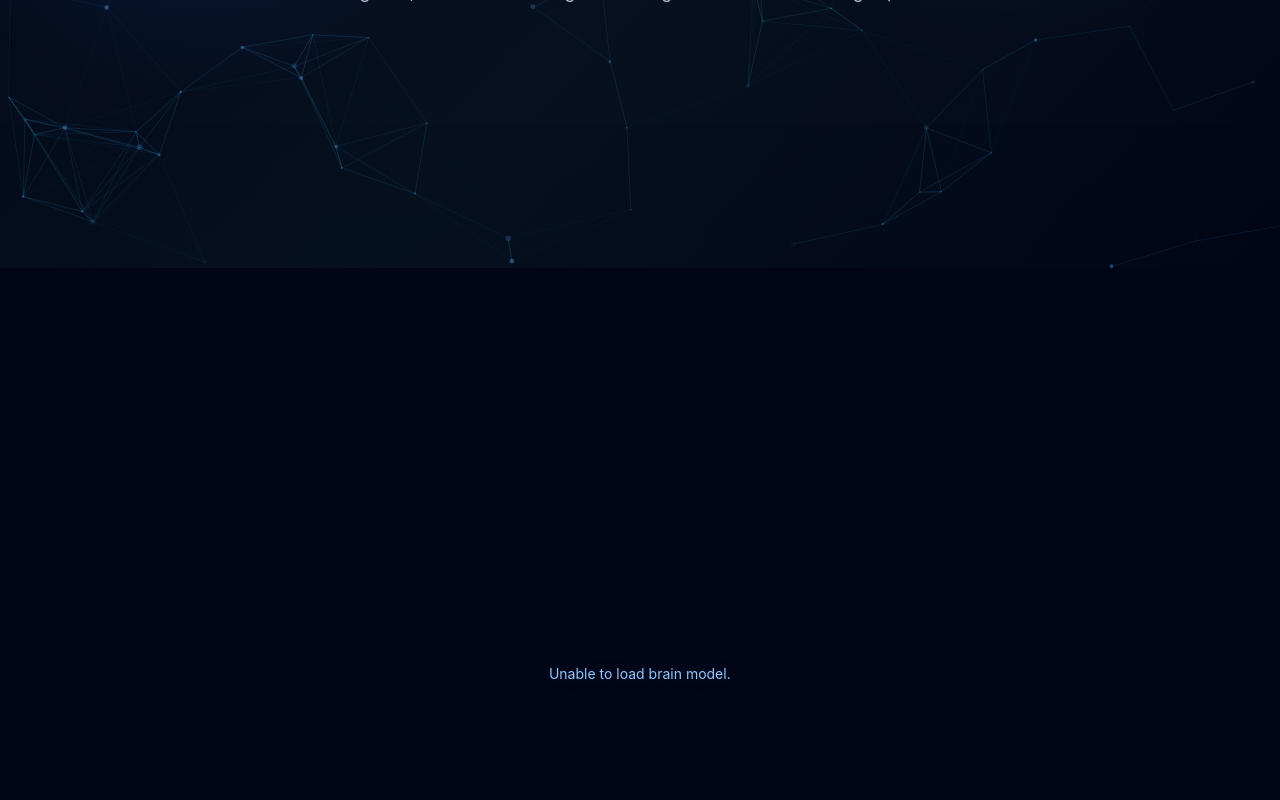
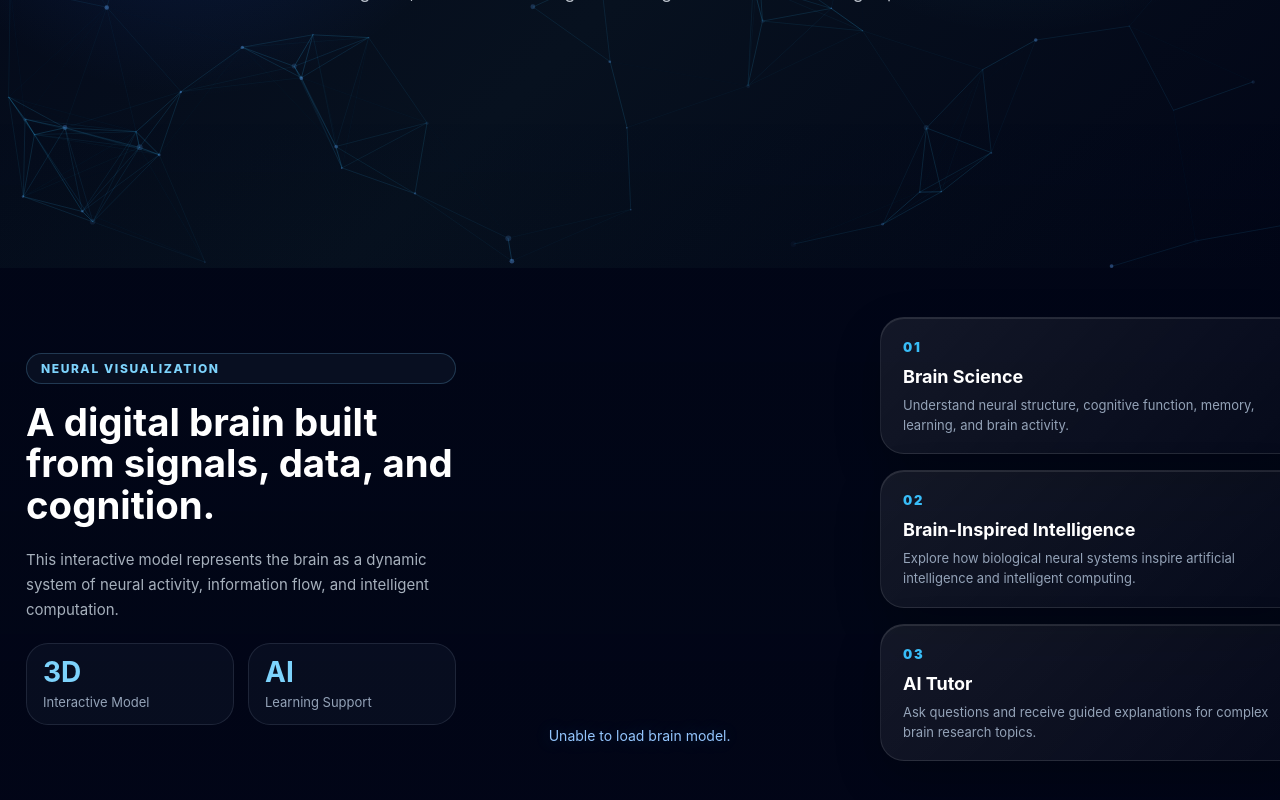
Before and after one commit to Klisiya/brain-research-assistant, a React (Vite) app in the folder frontend/: page / in a window 1280 px wide. Shown: the part 532-1332 px from the top of the page. Built offline with nearby package versions, Linux system fonts and the light colour scheme; no server answers.

Commit message:
Add brain section content and layout

```diff
--- a/frontend/src/components/BrainSection.css
+++ b/frontend/src/components/BrainSection.css
@@ -1,19 +1,27 @@
 .brain-section {
   --brain-model-size: 450px;
   --brain-stage-x: 0px;
-  --brain-stage-y: -40px;
+  --brain-stage-y: 45px;
+  --brain-glow-offset-y: 50px;
   --brain-glow-opacity: 0;
   --brain-orbit-opacity: 0;
   --brain-stage-glow-opacity: 0;
+  --brain-copy-opacity: 1;
+  --brain-copy-visibility: visible;
+  --brain-copy-pointer-events: auto;
+  --brain-copy-y: -40px;
+  --brain-left-x: 0px;
+  --brain-right-x: 0px;
 
   position: relative;
   z-index: 2;
   min-height: 260vh;
-  padding: 35px 5vw 0;
+  padding: 35px 0 0;
   display: grid;
   align-items: start;
   justify-items: center;
   overflow: visible;
+  overflow-x: clip;
   background: linear-gradient(180deg, rgba(2, 6, 23, 0.02), rgba(2, 6, 23, 0.62));
 }
 
@@ -29,14 +37,23 @@
   isolation: isolate;
 }
 
+.brain-section-visual {
+  position: absolute;
+  inset: 0;
+  z-index: 1;
+  display: grid;
+  place-items: center;
+  pointer-events: none;
+}
+
 .brain-section-stage::before {
   content: "";
   position: fixed;
   inset: 0;
   z-index: 0;
   background:
-    radial-gradient(circle at 50% 50%, rgba(56, 189, 248, 0.13), transparent 34%),
-    radial-gradient(circle at 50% 50%, rgba(168, 85, 247, 0.08), transparent 46%);
+    radial-gradient(circle at 50% calc(50% - var(--brain-glow-offset-y)), rgba(56, 189, 248, 0.13), transparent 34%),
+    radial-gradient(circle at 50% calc(50% - var(--brain-glow-offset-y)), rgba(168, 85, 247, 0.08), transparent 46%);
   opacity: var(--brain-stage-glow-opacity);
   pointer-events: none;
 }
@@ -46,14 +63,15 @@
   z-index: 3;
   display: grid;
   place-items: center;
-  transform: translate3d(var(--brain-stage-x), var(--brain-stage-y), 0);
+  transform: translate3d(var(--brain-stage-x), calc(var(--brain-stage-y) - 35px), 0);
   will-change: transform;
+  pointer-events: auto;
 }
 
 .brain-section-glow {
   position: fixed;
   left: 50vw;
-  top: 50vh;
+  top: calc(50vh - var(--brain-glow-offset-y));
   z-index: 1;
   width: 430px;
   height: 430px;
@@ -149,6 +167,195 @@
   pointer-events: none;
 }
 
+.brain-section-content {
+  position: absolute;
+  inset: 0;
+  z-index: 4;
+  display: grid;
+  grid-template-columns:
+    minmax(520px, 1fr)
+    minmax(420px, 520px)
+    minmax(560px, 1fr);
+  gap: 34px;
+  align-items: center;
+  width: 100%;
+  padding: 55px 4vw 45px;
+  opacity: var(--brain-copy-opacity);
+  visibility: var(--brain-copy-visibility);
+  pointer-events: none;
+  transition: opacity 0.12s linear;
+  will-change: opacity;
+}
+
+.brain-showcase-copy,
+.brain-showcase-right {
+  position: relative;
+  z-index: 4;
+  pointer-events: var(--brain-copy-pointer-events);
+  will-change: transform;
+}
+
+.brain-showcase-left {
+  grid-column: 1;
+  transform: translate3d(var(--brain-left-x), calc(var(--brain-copy-y) + 15px), 0);
+  transition: transform 0.08s linear;
+}
+
+.brain-showcase-right {
+  grid-column: 3;
+  display: flex;
+  flex-direction: column;
+  gap: 16px;
+  transform: translate3d(var(--brain-right-x), calc(var(--brain-copy-y) + 15px), 0);
+  transition: transform 0.08s linear;
+}
+
+.brain-section-tag {
+  display: flex;
+  width: 100%;
+  align-items: center;
+  margin-bottom: 18px;
+  padding: 7px 14px;
+  border-radius: 999px;
+  background: rgba(15, 23, 42, 0.58);
+  border: 1px solid rgba(125, 211, 252, 0.22);
+  color: #7dd3fc;
+  font-size: 12px;
+  font-weight: 800;
+  letter-spacing: 1.6px;
+  text-transform: uppercase;
+}
+
+.brain-showcase-left h2 {
+  margin: 0;
+  color: #ffffff;
+  font-size: clamp(28px, 3vw, 48px);
+  line-height: 1.08;
+  letter-spacing: 0;
+}
+
+.brain-showcase-left p {
+  margin: 22px 0 0;
+  color: rgba(203, 213, 225, 0.82);
+  font-size: 15px;
+  line-height: 1.65;
+}
+
+.brain-showcase-mini-stats {
+  display: grid;
+  grid-template-columns: 1fr 1fr;
+  gap: 14px;
+  margin-top: 20px;
+}
+
+.brain-showcase-mini-stats div {
+  padding: 14px 16px;
+  border-radius: 22px;
+  background: rgba(15, 23, 42, 0.48);
+  border: 1px solid rgba(148, 163, 184, 0.16);
+  backdrop-filter: blur(18px);
+  -webkit-backdrop-filter: blur(18px);
+}
+
+.brain-showcase-mini-stats strong {
+  display: block;
+  color: #7dd3fc;
+  font-size: 28px;
+  line-height: 1;
+}
+
+.brain-showcase-mini-stats span {
+  display: block;
+  margin-top: 8px;
+  color: #94a3b8;
+  font-size: 13px;
+}
+
+.brain-showcase-info-card {
+  padding: 18px 22px;
+  border-radius: 24px;
+  background:
+    linear-gradient(
+      135deg,
+      rgba(255, 255, 255, 0.075),
+      rgba(255, 255, 255, 0.018)
+    );
+  border: 1px solid rgba(255, 255, 255, 0.10);
+  backdrop-filter: blur(22px) saturate(180%);
+  -webkit-backdrop-filter: blur(22px) saturate(180%);
+  box-shadow:
+    0 18px 46px rgba(0, 0, 0, 0.22),
+    inset 0 1px 0 rgba(255, 255, 255, 0.10);
+  transition:
+    transform 0.25s ease,
+    border-color 0.25s ease,
+    box-shadow 0.25s ease;
+}
+
+.brain-showcase-info-card span {
+  color: #38bdf8;
+  font-size: 13px;
+  font-weight: 900;
+  letter-spacing: 1.8px;
+}
+
+.brain-showcase-info-card h3 {
+  margin: 10px 0 8px;
+  color: #ffffff;
+  font-size: 18px;
+  letter-spacing: 0;
+}
+
+.brain-showcase-info-card p {
+  margin: 0;
+  color: #94a3b8;
+  font-size: 13px;
+  line-height: 1.55;
+}
+
+.brain-showcase-info-card:hover {
+  transform: translateX(-8px) scale(1.02);
+  border-color: rgba(125, 211, 252, 0.32);
+  box-shadow:
+    0 24px 60px rgba(56, 189, 248, 0.16),
+    inset 0 1px 0 rgba(255, 255, 255, 0.14);
+}
+
+@media (max-width: 1500px) and (min-width: 1181px) {
+  .brain-section-content {
+    grid-template-columns:
+      minmax(430px, 1fr)
+      minmax(380px, 420px)
+      minmax(430px, 1fr);
+    gap: 22px;
+    padding: 55px 2vw 45px;
+  }
+}
+
+@media (max-width: 1180px) and (min-width: 761px) {
+  .brain-section-content {
+    grid-template-columns:
+      minmax(160px, 0.85fr)
+      minmax(300px, 400px)
+      minmax(180px, 1fr);
+    gap: 20px;
+    padding: 55px 4vw 45px;
+  }
+
+  .brain-showcase-left h2 {
+    font-size: clamp(24px, 3vw, 36px);
+  }
+
+  .brain-showcase-left p {
+    font-size: 14px;
+  }
+
+  .brain-showcase-mini-stats div,
+  .brain-showcase-info-card {
+    padding: 14px 16px;
+  }
+}
+
 @keyframes brainShowcasePulse {
   0%,
   100% {
@@ -184,6 +391,8 @@
 
 @media (max-width: 760px) {
   .brain-section {
+    --brain-glow-offset-y: 0px;
+
     min-height: auto;
     padding: 54px 20px 64px;
   }
@@ -192,13 +401,23 @@
     position: relative;
     top: auto;
     width: min(430px, 92vw);
-    height: 430px;
-    min-height: 430px;
+    height: auto;
+    min-height: 0;
+    display: flex;
+    flex-direction: column;
     transform: none;
   }
 
   .brain-section-stage::before {
     position: absolute;
+  }
+
+  .brain-section-visual {
+    position: relative;
+    inset: auto;
+    width: 100%;
+    height: 430px;
+    min-height: 430px;
   }
 
   .brain-section-model-layer {
@@ -234,6 +453,48 @@
     height: min(var(--brain-model-size), 420px);
     min-height: 0;
   }
+
+  .brain-section-content {
+    position: relative;
+    inset: auto;
+    display: grid;
+    grid-template-columns: 1fr;
+    gap: 22px;
+    width: 100%;
+    padding: 22px 0 0;
+    opacity: 1;
+    visibility: visible;
+    pointer-events: auto;
+  }
+
+  .brain-showcase-left,
+  .brain-showcase-right {
+    grid-column: 1;
+    transform: none;
+    pointer-events: auto;
+  }
+
+  .brain-section-tag {
+    margin-bottom: 14px;
+  }
+
+  .brain-showcase-left h2 {
+    font-size: clamp(26px, 9vw, 34px);
+    line-height: 1.12;
+  }
+
+  .brain-showcase-left p {
+    margin-top: 16px;
+    font-size: 14px;
+  }
+
+  .brain-showcase-mini-stats {
+    grid-template-columns: 1fr;
+  }
+
+  .brain-showcase-info-card:hover {
+    transform: none;
+  }
 }
 
 @media (max-width: 480px) {
@@ -242,6 +503,11 @@
   }
 
   .brain-section-stage {
+    height: auto;
+    min-height: 0;
+  }
+
+  .brain-section-visual {
     height: 390px;
     min-height: 390px;
   }
@@ -264,10 +530,22 @@
     width: min(var(--brain-model-size), 92vw);
     height: min(var(--brain-model-size), 390px);
   }
+
+  .brain-showcase-info-card {
+    padding: 16px 18px;
+    border-radius: 20px;
+  }
 }
 
 @media (prefers-reduced-motion: reduce) {
   .brain-section-orbit {
     animation: none;
   }
+
+  .brain-section-content,
+  .brain-showcase-left,
+  .brain-showcase-right,
+  .brain-showcase-info-card {
+    transition: none;
+  }
 }
--- a/frontend/src/components/BrainSection.tsx
+++ b/frontend/src/components/BrainSection.tsx
@@ -3,14 +3,14 @@ import './BrainSection.css'
 
 const brainModelPath = '/models/brain.glb'
 const modelViewerScriptPath = '/vendor/model-viewer.min.js'
-const sideViewStartAzimuth = 82
-const sideViewEndAzimuth = 104
-const sideViewRestAzimuth = 94
+const sideViewStartAzimuth = -30
+const sideViewRotationRange = 120
+const sideViewRestAzimuth = -30
 const sideViewDistance = 2.9
 const sideViewStartDistance = 3.05
 const sideViewEndDistance = 2.78
 const brainModelExposure = '0.74'
-const brainViewerRevision = 'section-progress-fit-v2'
+const brainViewerRevision = 'section-progress-orbit-v3'
 const brainParticleEmissiveColor = [0.784, 0.957, 1] as const
 const brainParticleBaseColor = [0, 0, 0, 1] as const
 const showcaseScrollStartDelay = 0.12
@@ -48,9 +48,9 @@ function smoothstep(start: number, end: number, value: number) {
 }
 
 function getBaseModelSize() {
-  const cssBase = Math.min(450, window.innerWidth * 0.32)
+  const cssBase = Math.min(480, window.innerWidth * 0.34)
 
-  return Math.max(cssBase, Math.min(340, window.innerWidth * 0.72))
+  return Math.max(cssBase, Math.min(360, window.innerWidth * 0.72))
 }
 
 function getExpandedModelSize(baseSize: number) {
@@ -99,7 +99,7 @@ function BrainSection() {
   const brainViewerSignature = [
     brainViewerRevision,
     sideViewStartAzimuth,
-    sideViewEndAzimuth,
+    sideViewRotationRange,
     sideViewRestAzimuth,
     sideViewDistance,
     sideViewStartDistance,
@@ -153,9 +153,15 @@ function BrainSection() {
     }
     const renderedScrollState = {
       cameraOrbit: '',
+      copyOpacity: '',
+      copyPointerEvents: '',
+      copyVisibility: '',
+      copyY: '',
       decorOpacity: '',
+      leftX: '',
       modelSize: '',
       phase: '',
+      rightX: '',
       stageY: '',
     }
     const cameraOrbitTarget = {
@@ -227,6 +233,7 @@ function BrainSection() {
       const progress = scrollState.currentProgress
       const growProgress = smoothstep(0.25, 0.65, progress)
       const exitProgress = smoothstep(0.9, 1, progress)
+      const textFadeProgress = reduceMotion ? 0 : smoothstep(0.25, 0.65, progress)
       const baseModelSize = getBaseModelSize()
       const expandedModelSize = getExpandedModelSize(baseModelSize)
       const activeGrowProgress = reduceMotion ? growProgress * 0.55 : growProgress
@@ -234,12 +241,23 @@ function BrainSection() {
       const modelSize = isCompact
         ? compactModelSize
         : lerp(baseModelSize, expandedModelSize, activeGrowProgress) * (1 - exitProgress * 0.08)
-      const stageY = isCompact ? 0 : lerp(-40, 0, growProgress)
+      const stageY = isCompact ? 0 : 45
+      const copyOpacity = isCompact ? 1 : clamp(1 - textFadeProgress, 0, 1)
+      const leftX = isCompact ? 0 : lerp(0, -86, textFadeProgress)
+      const rightX = isCompact ? 0 : lerp(0, 86, textFadeProgress)
+      const copyY = isCompact ? 0 : -40
       const phase =
         progress < 0.25 ? 'layout' : progress < 0.65 ? 'expand' : progress < 0.9 ? 'explore' : 'exit'
+      const copyVisible = copyOpacity > 0.02
       const nextDecorOpacity = scrollState.decorActive ? 'visible' : 'hidden'
       const nextModelSize = `${modelSize.toFixed(1)}px`
       const nextStageY = `${stageY.toFixed(1)}px`
+      const nextCopyOpacity = copyOpacity.toFixed(3)
+      const nextLeftX = `${leftX.toFixed(1)}px`
+      const nextRightX = `${rightX.toFixed(1)}px`
+      const nextCopyY = `${copyY}px`
+      const nextCopyVisibility = copyVisible ? 'visible' : 'hidden'
+      const nextCopyPointerEvents = copyVisible ? 'auto' : 'none'
 
       if (renderedScrollState.decorOpacity !== nextDecorOpacity) {
         renderedScrollState.decorOpacity = nextDecorOpacity
@@ -251,6 +269,36 @@ function BrainSection() {
       if (renderedScrollState.phase !== phase) {
         renderedScrollState.phase = phase
         section.dataset.showcasePhase = phase
+      }
+
+      if (renderedScrollState.copyOpacity !== nextCopyOpacity) {
+        renderedScrollState.copyOpacity = nextCopyOpacity
+        section.style.setProperty('--brain-copy-opacity', nextCopyOpacity)
+      }
+
+      if (renderedScrollState.copyVisibility !== nextCopyVisibility) {
+        renderedScrollState.copyVisibility = nextCopyVisibility
+        section.style.setProperty('--brain-copy-visibility', nextCopyVisibility)
+      }
+
+      if (renderedScrollState.copyPointerEvents !== nextCopyPointerEvents) {
+        renderedScrollState.copyPointerEvents = nextCopyPointerEvents
+        section.style.setProperty('--brain-copy-pointer-events', nextCopyPointerEvents)
+      }
+
+      if (renderedScrollState.leftX !== nextLeftX) {
+        renderedScrollState.leftX = nextLeftX
+        section.style.setProperty('--brain-left-x', nextLeftX)
+      }
+
+      if (renderedScrollState.rightX !== nextRightX) {
+        renderedScrollState.rightX = nextRightX
+        section.style.setProperty('--brain-right-x', nextRightX)
+      }
+
+      if (renderedScrollState.copyY !== nextCopyY) {
+        renderedScrollState.copyY = nextCopyY
+        section.style.setProperty('--brain-copy-y', nextCopyY)
       }
 
       if (renderedScrollState.modelSize !== nextModelSize) {
@@ -265,10 +313,9 @@ function BrainSection() {
 
       if (!userAdjustedCamera && !reduceMotion && !isCompact) {
         const cameraProgress = Math.min(progress, 0.65)
-        const cameraGrowProgress = smoothstep(0.25, 0.65, cameraProgress)
 
-        cameraOrbitTarget.azimuth = lerp(sideViewStartAzimuth, sideViewEndAzimuth, cameraGrowProgress)
-        cameraOrbitTarget.distance = lerp(sideViewStartDistance, sideViewEndDistance, cameraGrowProgress)
+        cameraOrbitTarget.azimuth = sideViewStartAzimuth + cameraProgress * sideViewRotationRange
+        cameraOrbitTarget.distance = lerp(sideViewStartDistance, sideViewEndDistance, growProgress)
       } else if (!userAdjustedCamera) {
         cameraOrbitTarget.azimuth = sideViewRestAzimuth
         cameraOrbitTarget.distance = sideViewDistance
@@ -336,6 +383,7 @@ function BrainSection() {
   return (
     <section ref={sectionRef} className="brain-section" aria-label="Interactive 3D brain model">
       <div className="brain-section-stage">
+        <div className="brain-section-visual">
           <div className="brain-section-glow" aria-hidden="true" />
           <div className="brain-section-orbit brain-section-orbit-one" aria-hidden="true" />
           <div className="brain-section-orbit brain-section-orbit-two" aria-hidden="true" />
@@ -350,6 +398,52 @@ function BrainSection() {
             )}
           </div>
         </div>
+
+        <div className="brain-section-content" aria-label="Brain visualization overview">
+          <div className="brain-showcase-copy brain-showcase-left">
+            <span className="brain-section-tag">Neural Visualization</span>
+
+            <h2>A digital brain built from signals, data, and cognition.</h2>
+
+            <p>
+              This interactive model represents the brain as a dynamic system of neural activity,
+              information flow, and intelligent computation.
+            </p>
+
+            <div className="brain-showcase-mini-stats">
+              <div>
+                <strong>3D</strong>
+                <span>Interactive Model</span>
+              </div>
+
+              <div>
+                <strong>AI</strong>
+                <span>Learning Support</span>
+              </div>
+            </div>
+          </div>
+
+          <div className="brain-showcase-right" aria-label="Brain research learning areas">
+            <div className="brain-showcase-info-card">
+              <span>01</span>
+              <h3>Brain Science</h3>
+              <p>Understand neural structure, cognitive function, memory, learning, and brain activity.</p>
+            </div>
+
+            <div className="brain-showcase-info-card">
+              <span>02</span>
+              <h3>Brain-Inspired Intelligence</h3>
+              <p>Explore how biological neural systems inspire artificial intelligence and intelligent computing.</p>
+            </div>
+
+            <div className="brain-showcase-info-card">
+              <span>03</span>
+              <h3>AI Tutor</h3>
+              <p>Ask questions and receive guided explanations for complex brain research topics.</p>
+            </div>
+          </div>
+        </div>
+      </div>
     </section>
   )
 }
--- a/frontend/src/components/Navbar.css
+++ b/frontend/src/components/Navbar.css
@@ -62,7 +62,7 @@
   color: rgba(241, 245, 249, 0.92);
   text-decoration: none;
   font: inherit;
-  font-size: 16px;
+  font-size: 15px;
   line-height: 1.2;
   letter-spacing: 0;
   transition:
```
Lines whose indentation alone changed are shown as unchanged.
